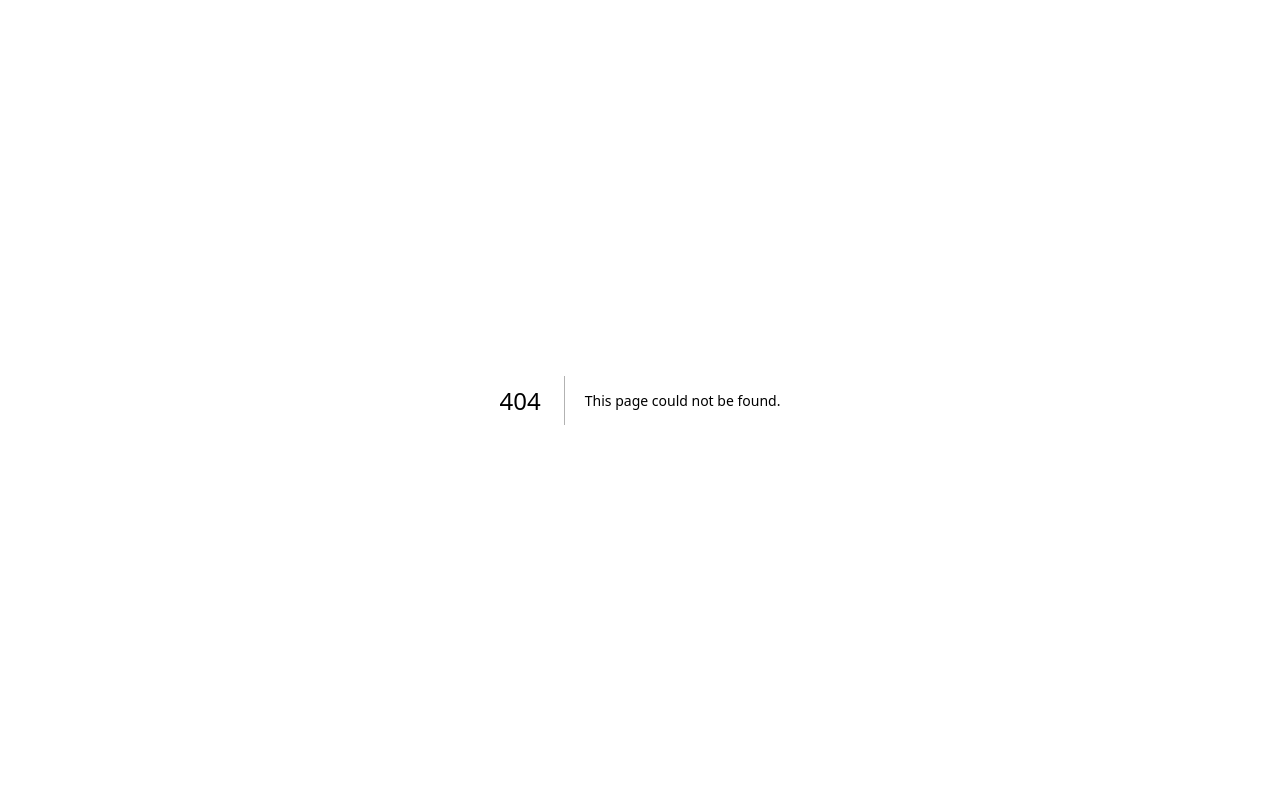
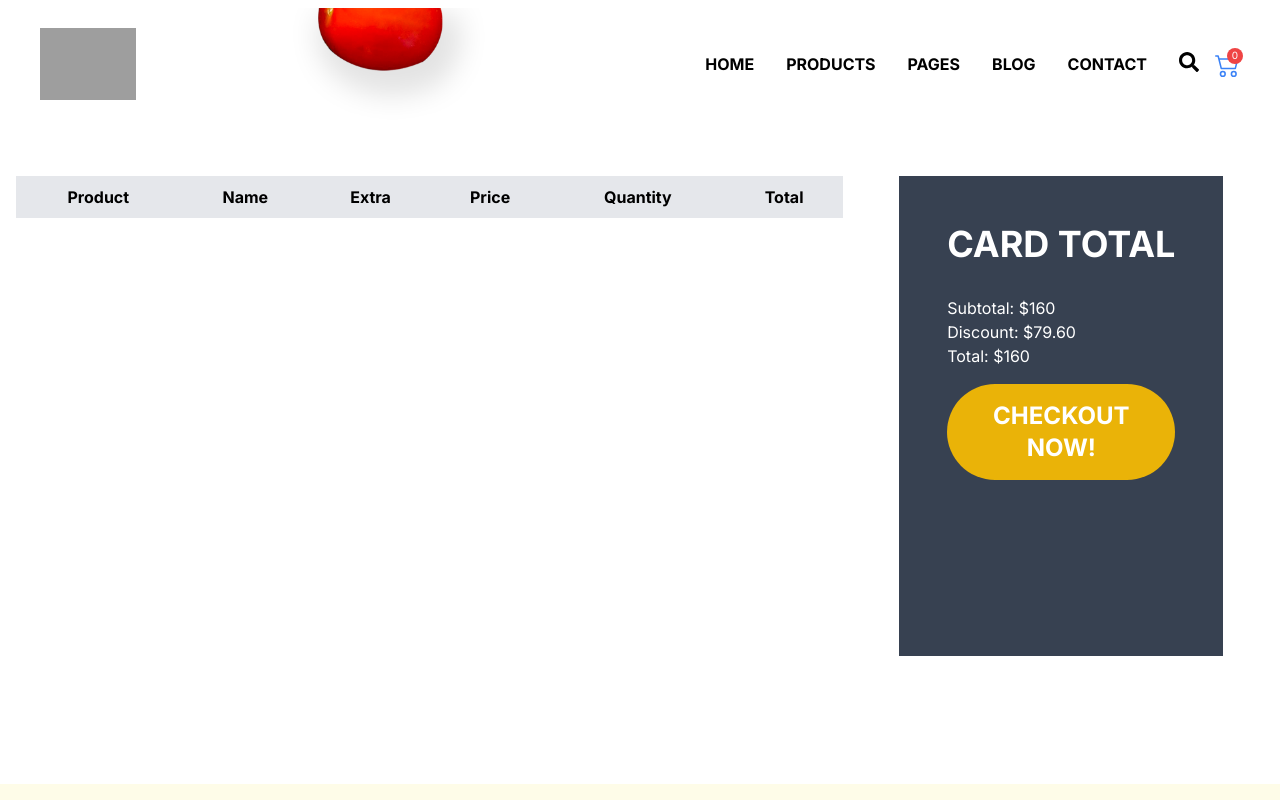
Before and after one commit to franciedigital/pizza-ordering-app, a Next.js app: page /cart in a window 1280 px wide. Before the commit this address had no page. Shown: the top 800 px of the page. Built offline with nearby package versions, Linux system fonts and the light colour scheme; grey boxes are pictures that could not be loaded.

Commit message:
checkout page completed

```diff
--- /dev/null
+++ b/src/app/cart/page.js
@@ -0,0 +1,99 @@
+// Import necessary components and functions
+"use client";
+import { useCart } from "@/components/context/CartContext";
+import Footer from "@/components/footer";
+//import { formatCurrency } from "@/utils/formatCurrency"; // Import a utility function to format currency
+
+const { default: Navbar } = require("@/components/navbar");
+
+const Cart = () => {
+  const { cartItems } = useCart();
+
+  // Function to calculate the total price for each item
+  const calculateTotal = (item) => {
+    return item.price * item.quantity;
+  };
+
+  const TableSection = () => {
+    return (
+      <div className="w-full md:col-span-2 relative lg:h-[70vh] h-[50vh] bg-white">
+        {/* Display the table containing the items in the cart */}
+        <table className="w-full border-collapse">
+          <thead>
+            <tr className="bg-gray-200">
+              <th className="border p-2">Product</th>
+              <th className="border p-2">Name</th>
+              <th className="border p-2">Extra</th>
+              <th className="border p-2">Price</th>
+              <th className="border p-2">Quantity</th>
+              <th className="border p-2">Total</th>
+            </tr>
+          </thead>
+          <tbody>
+            {cartItems.map((item, index) => (
+              <tr key={index} className="border">
+                {/* Product Image */}
+                <td className="border p-2">
+                  <img
+                    src={item.product.image_url}
+                    alt={item.product.name}
+                    className="w-12 h-12 object-cover"
+                  />
+                </td>
+                {/* Name */}
+                <td className="border p-2">{item.product.name}</td>
+                {/* Extra (Ingredients) */}
+                <td className="border p-2">{item.ingredients.join(", ")}</td>
+                {/* Price */}
+                <td className="border p-2">{item.product.price}</td>
+                {/* Quantity */}
+                <td className="border p-2">{item.quantity}</td>
+                {/* Total */}
+                <td className="border p-2">
+                  {calculateTotal(item)}
+                  {/* {formatCurrency(calculateTotal(item))} */}
+                </td>
+              </tr>
+            ))}
+          </tbody>
+        </table>
+      </div>
+    );
+  };
+
+  const CheckoutCard = () => {
+    return (
+      <div className="w-[80%]   col-span-1 h-[60vh] p-4 bg-gray-700 text-white m-auto my-0 ">
+        <div className="flex flex-col p-8 space-y-4 ">
+            <h1 className="text-4xl font-bold mb-4">CARD TOTAL</h1>
+            <div className="mb-4">
+                <p>Subtotal: $160</p>
+                <p>Discount: $79.60</p>
+                <p>Total: $160</p>
+            </div>
+            <div>
+                <button className={`bg-yellow-500 p-4 w-full rounded-full text-2xl font-bold`} >CHECKOUT NOW!</button>
+            </div>
+
+        </div>
+      </div>
+    );
+  };
+
+  return (
+    <>
+      <Navbar />
+      <section className="mt-40">
+        <div className="grid grid-cols-1 md:grid-cols-3 gap-4 p-4">
+          {/* Table section */}
+          <TableSection />
+          {/* Cart total card section */}
+          <CheckoutCard />
+        </div>
+      </section>
+      <Footer />
+    </>
+  );
+};
+
+export default Cart;
--- a/src/app/products/[slug]/page.js
+++ b/src/app/products/[slug]/page.js
@@ -47,7 +47,7 @@ const Product = ({ params }) => {
 
   const updateCart = () => {
     addToCart({
-      id: product.id,
+      product: product,
       name: product.name,
       size: size,
       quantity: quantity,
```
